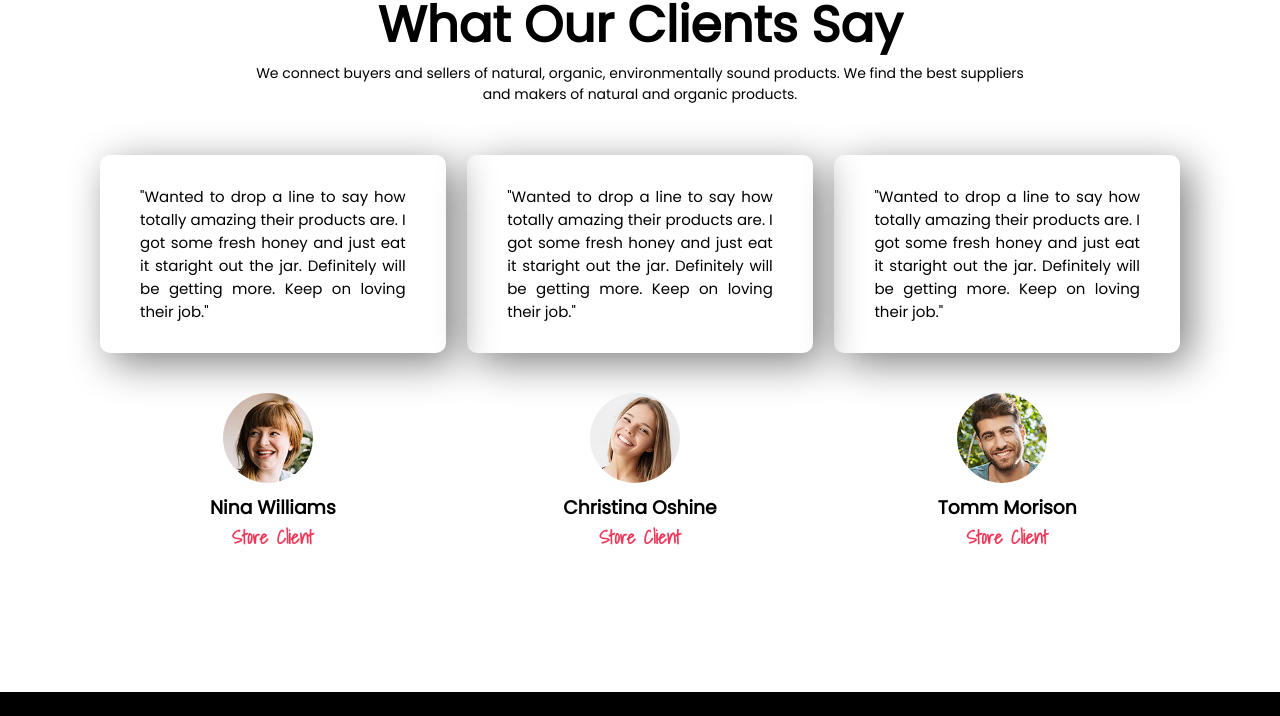
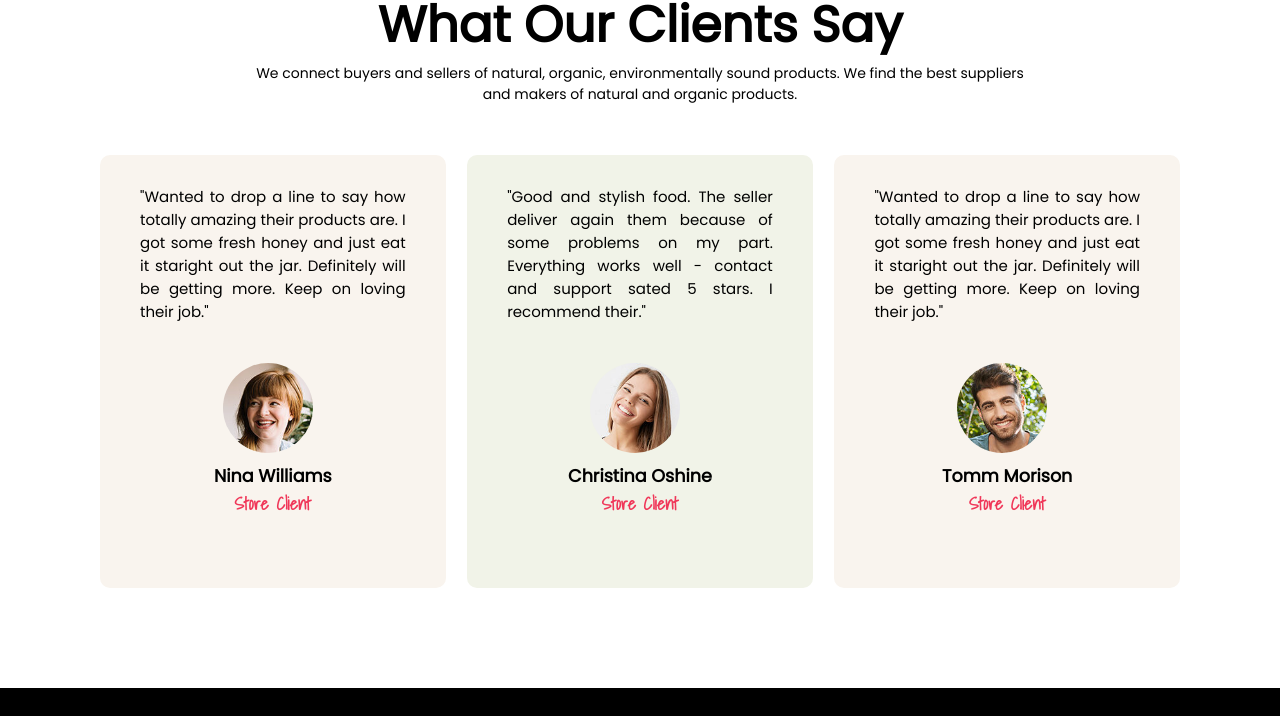
Before and after one commit to AH-Likhon/Food-Delivery-Website, a plain HTML site: page index.html in a window 1280 px wide. Shown: the part 2876-3592 px from the top of the page. Drawn offline with Linux system fonts and the light colour scheme.

Commit message:
change background color

```diff
--- a/index.html
+++ b/index.html
@@ -100,7 +100,7 @@
         <h1>What Our Clients Say</h1>
         <p class="cook-paragraph">We connect buyers and sellers of natural, organic, environmentally sound products. We find the best suppliers and makers of natural and organic products.</p>
         <div class="recipie-container">
-            <div class="clients-half-reviews">
+            <div class="clients-half-reviews clients-bg-color1">
                 <p>"Wanted to drop a line to say how totally amazing their products are. I got some fresh honey and just eat it staright out the jar. Definitely will be getting more. Keep on loving their job."</p>
                 <div class="clients-details">
                     <img src="images/client1.jpg" alt="client-01">
@@ -108,15 +108,15 @@
                     <h3 class="sec-container-h2">Store Client</h3>
                 </div>
             </div>
-            <div class="clients-half-reviews">
-                <p>"Wanted to drop a line to say how totally amazing their products are. I got some fresh honey and just eat it staright out the jar. Definitely will be getting more. Keep on loving their job."</p>
+            <div class="clients-half-reviews clients-bg-color2">
+                <p>"Good and stylish food. The seller deliver again them because of some problems on my part. Everything works well - contact and support sated 5 stars. I recommend their."</p>
                 <div class="clients-details">
                     <img src="images/client2.jpg" alt="client-02">
                     <h3>Christina Oshine</h3>
                     <h3 class="sec-container-h2">Store Client</h3>
                 </div>
             </div>
-            <div class="clients-half-reviews">
+            <div class="clients-half-reviews clients-bg-color3">
                 <p>"Wanted to drop a line to say how totally amazing their products are. I got some fresh honey and just eat it staright out the jar. Definitely will be getting more. Keep on loving their job."</p>
                 <div class="clients-details">
                     <img src="images/client3.jpg" alt="client-03">
--- a/style.css
+++ b/style.css
@@ -150,14 +150,20 @@ input[type="button"]{
 
 .clients-half-reviews{
     width: 32%;
-}
-
-.clients-half-reviews p{
-    box-shadow: 10px 10px 40px gray;
     border-radius: 10px;
     padding: 30px 40px;
     font-size: 15px;
     text-align: justify;
+}
+
+.clients-bg-color1{
+    background-color: #F9F4EE;
+}
+.clients-bg-color2{
+    background-color: #F1F3E8;
+}
+.clients-bg-color3{
+    background-color: #F9F4EE;
 }
 
 .clients-details{
```
